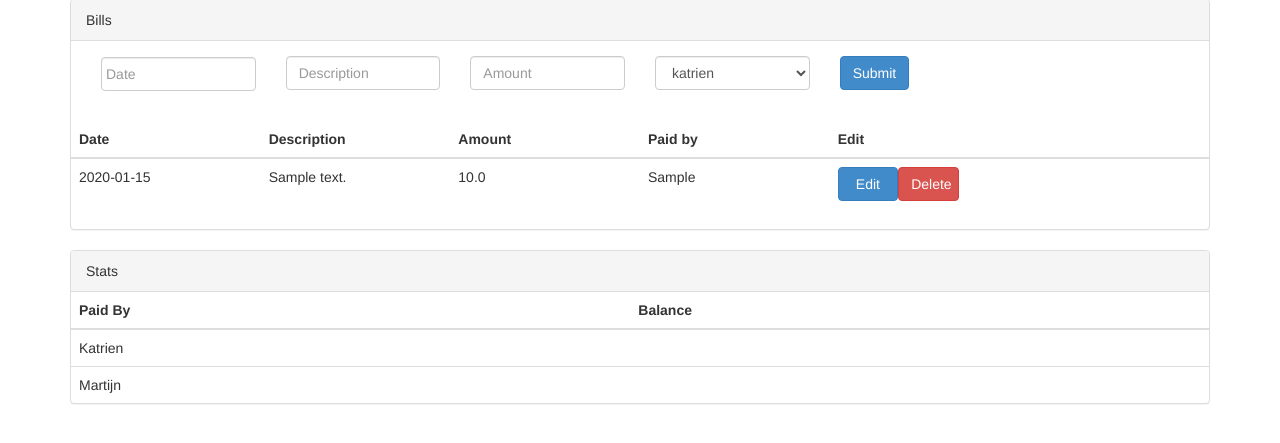
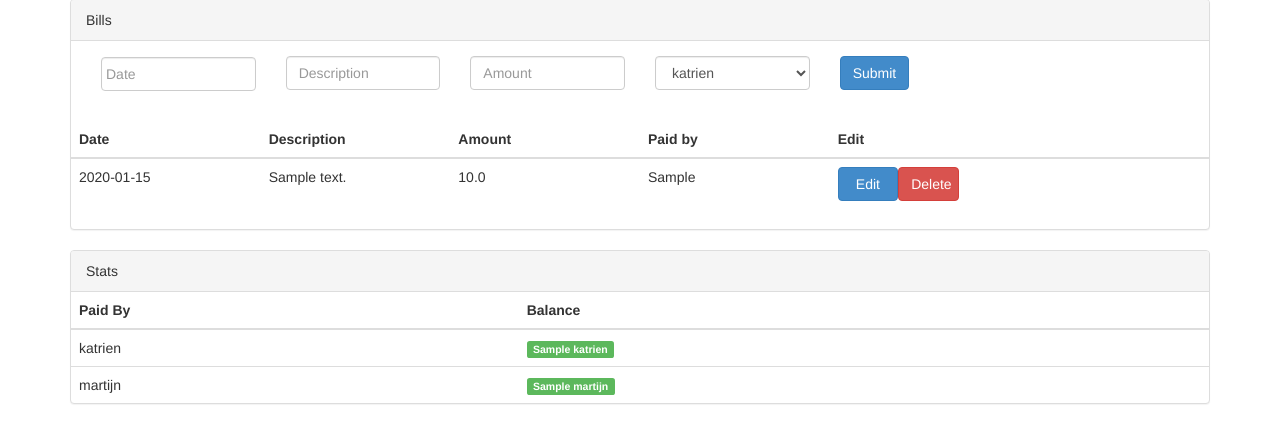
Before and after one commit to mhemeryck/billboy, a Flask app: template templates/bills.html in a window 1280 px wide. Shown: the part 161-604 px from the top of the page. Run offline with Flask 2, Linux system fonts and the light colour scheme; tables that the repository leaves empty hold one stand-in row (values such as "Sample post"); the template is opened without the code that fills it: values that come from a table or form of the project are taken from there, most other values are stand-ins (such as "Sample title", 1, 10 or a date in 2020); some libraries are stand-ins or nearby versions.

Commit message:
fixed calculation balances fixed template display of balances

```diff
--- a/billboy.py
+++ b/billboy.py
@@ -38,11 +38,19 @@ def calculate_balances():
     """calculate current balances"""
 
     query = Bill.query.filter(Bill.active)
+
     query_katrien = query.filter_by(paid_by='katrien')
     query_martijn = query.filter_by(paid_by='martijn')
+
     amount_katrien = sum([bill.amount for bill in query_katrien])
     amount_martijn = sum([bill.amount for bill in query_martijn])
+
     mean = float(amount_martijn + amount_katrien) / 2
+
+    balances = {}
+    balances['martijn'] = amount_martijn - mean
+    balances['katrien'] = amount_katrien - mean
+    return balances
 
 
 @app.template_filter('datetime')
@@ -54,7 +62,9 @@ def format_datetime(value):
 def show_bills():
     if not session.get('logged_in'):
         return redirect(url_for('login'))
-    return render_template('bills.html', bills=Bill.query.filter(Bill.active))
+    bills = Bill.query.filter(Bill.active).all()
+    balances = calculate_balances()
+    return render_template('bills.html', bills=bills, balances=balances)
 
 
 @app.route('/submit', methods=['POST'])
--- a/templates/bills.html
+++ b/templates/bills.html
@@ -92,6 +92,7 @@
         </form>
         {% endif %}
     </div>
+    {% if bills %}
     <div class="panel panel-default">
         <div class="panel-heading">Stats</div>
         <table class="table table-hover">
@@ -103,14 +104,31 @@
             </thead>
             <tbody>
                 <tr>
-                    <td>Katrien</td>
-                    <td></td>
+                    <td>katrien</td>
+                    <td>
+                        {% if balances.katrien < 0 %}
+                        <span class="label label-danger">
+                        {% else %}
+                        <span class="label label-success">
+                        {% endif %}
+                        {{ balances.katrien }}
+                        </span>
+                    </td>
                 </tr>
                 <tr>
-                    <td>Martijn</td>
-                    <td></td>
+                    <td>martijn</td>
+                    <td>
+                        {% if balances.martijn < 0 %}
+                        <span class="label label-danger">
+                        {% else %}
+                        <span class="label label-success">
+                        {% endif %}
+                        {{ balances.martijn }}
+                        </span>
+                    </td>
                 </tr>
             </tbody>
         </table>
     </div>
+    {% endif %}
 {% endblock %}
```
